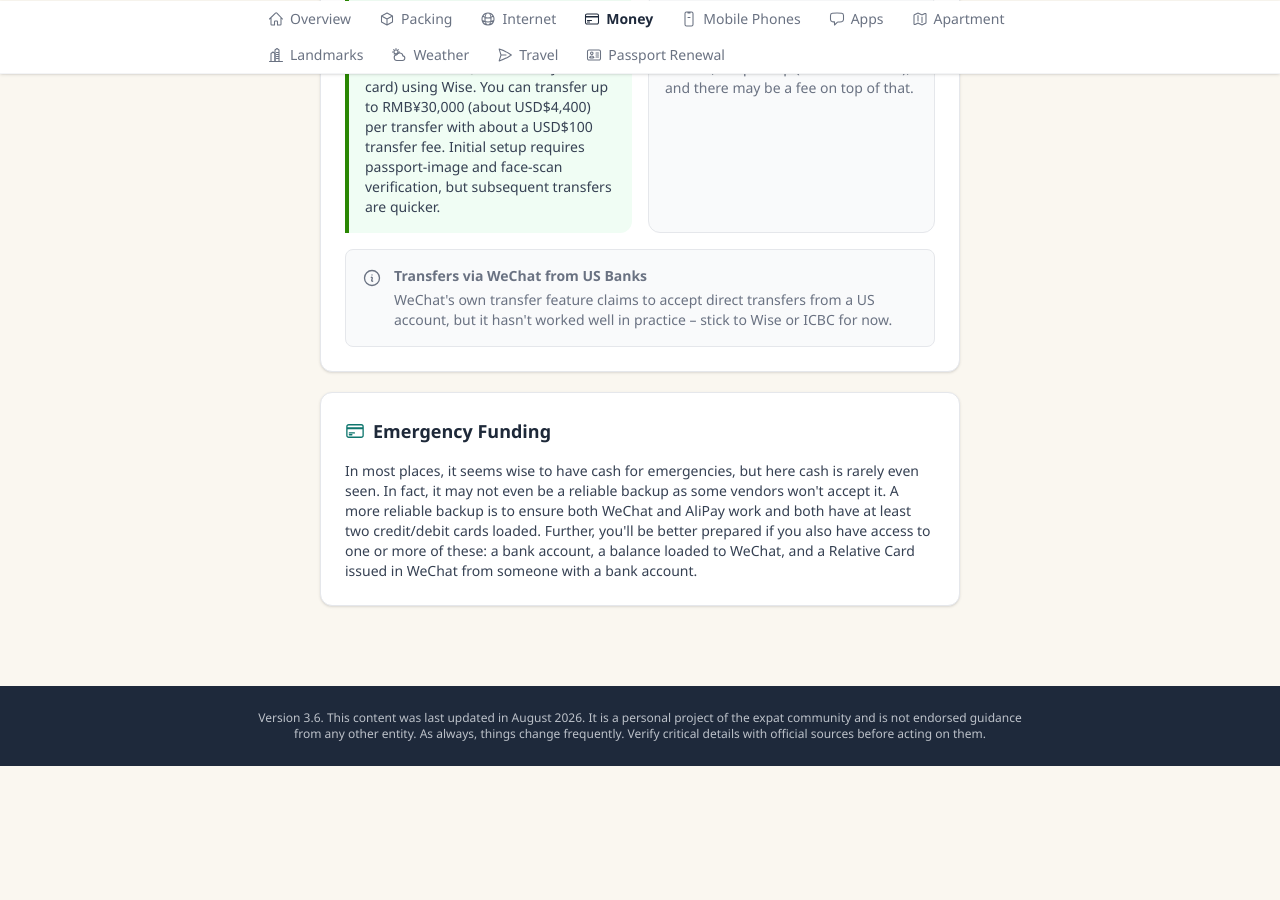
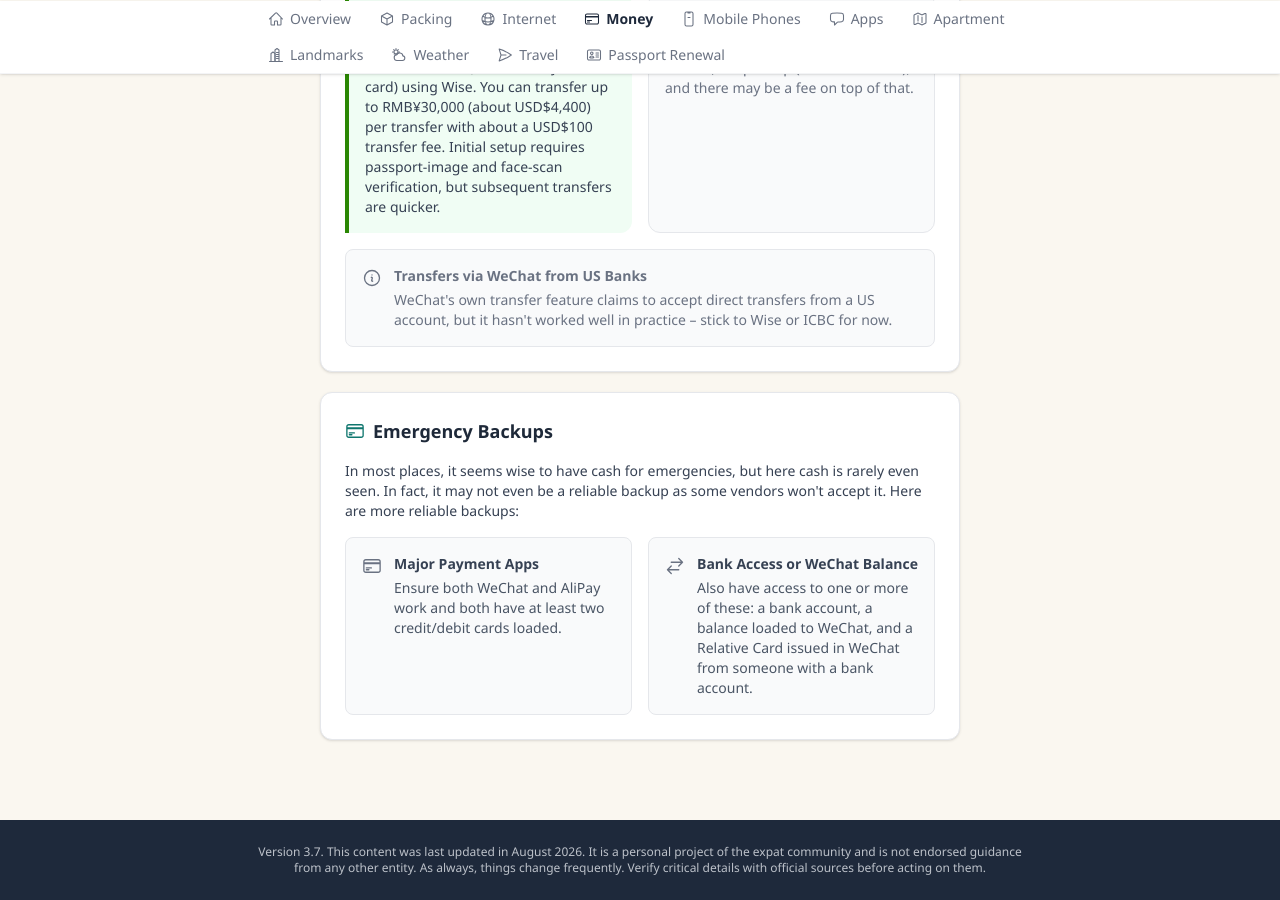
Before and after one commit to livinginshenzhen/guide, a Jekyll site: the page built from money.html, in a window 1280 px wide and 900 px high, scrolled down 1035 px. Built offline with Jekyll 4.4.1, drawn with Linux system fonts in a browser that asks for light colours; some web fonts are replaced; before the commit the page ends 1801 px from its top, so only the background shows below that.

Commit message:
Fix Alipay icon, remove identifying location reference, restructure Emergency Backups (v3.7)
- Fix Alipay entry: drop the nonexistent icon path (was rendering a
  broken image instead of the generic fallback icon)
- Mobile Phones: generalize "Arvest, Bentonville utilities" to
  "regional banks, utility companies" (same identifying-reference
  cleanup as commit 69c9211, missed in that earlier pass)
- Money: rename "Emergency Funding" to "Emergency Backups", trim the
  intro paragraph, and split the payment-app/bank-access guidance
  into two side-by-side boxes

```diff
--- a/_layouts/default.html
+++ b/_layouts/default.html
@@ -81,7 +81,7 @@
 <!-- FOOTER -->
 <footer class="bg-brand text-white mt-12 py-6" style="background-color:#1e293b;">
   <div class="max-w-4xl mx-auto px-4 text-center">
-    <p class="text-blue-300 text-xs">Version 3.6. This content was last updated in August 2026. It is a personal project of the expat community and is not endorsed guidance from any other entity. As always, things change frequently. Verify critical details with official sources before acting on them.</p>
+    <p class="text-blue-300 text-xs">Version 3.7. This content was last updated in August 2026. It is a personal project of the expat community and is not endorsed guidance from any other entity. As always, things change frequently. Verify critical details with official sources before acting on them.</p>
   </div>
 </footer>
 
--- a/assets/main.js
+++ b/assets/main.js
@@ -45,7 +45,7 @@
 
 const apps = [
   { name: "Sam's Club (China)", desc: 'The company will provide a free membership to Sam\'s Club. It does not use the US app. See App Store notes below.', icon: 'assets/icons/samsclub.jpg', url: 'https://apps.apple.com/us/app/id818237113' },
-  { name: 'Alipay', desc: 'Your backup payment method alongside WeChat. Link at least two credit/debit cards so you have a working fallback if one gets blocked.', icon: 'assets/icons/alipay.jpg', url: 'https://apps.apple.com/us/app/alipay/id333206289' },
+  { name: 'Alipay', desc: 'Your backup payment method alongside WeChat. Link at least two credit/debit cards so you have a working fallback if one gets blocked.', url: 'https://apps.apple.com/us/app/alipay/id333206289' },
   { name: 'AMap (Maps)', desc: 'Think Google Maps. Apple Maps works, but your location is purposely not accurate.', icon: 'assets/icons/amap.jpg', url: 'https://apps.apple.com/us/app/id461703208' },
   { name: 'Didi (Ride Sharing)', desc: "Think Uber or Lyft. An English interface appears after signing in. Drivers typically read off the last 4 digits of your phone number to confirm you're their rider.", icon: 'assets/icons/didi.jpg', url: 'https://apps.apple.com/us/app/id554499054' },
   { name: 'GlobalSolutions', desc: 'Health insurance management.', icon: 'assets/icons/globalsolutions.jpg', url: 'https://apps.apple.com/us/app/id500753535' },
--- a/mobile-phones.html
+++ b/mobile-phones.html
@@ -60,7 +60,7 @@
             <p class="text-xs text-gray-500 mt-1">You may also use your VPN to allow ordering eSIMs.</p>
           </div>
         </div>
-        <p class="text-xs text-gray-500 mt-3">Both providers route traffic directly through their countries so you'll be able to access Google, Facebook, and the like, but some US sites (e.g., Arvest, Bentonville utilities) may still block these connections.</p>
+        <p class="text-xs text-gray-500 mt-3">Both providers route traffic directly through their countries so you'll be able to access Google, Facebook, and the like, but some US sites (e.g., regional banks, utility companies) may still block these connections.</p>
       </div>
     </div>
 
--- a/money.html
+++ b/money.html
@@ -78,7 +78,23 @@
     <div class="bg-white rounded-xl shadow-sm border border-gray-200 p-6 space-y-4">
       <h3 class="font-bold text-lg flex items-center gap-2">
         <svg class="icon w-5 h-5 text-brand" aria-hidden="true"><use href="#ic-card"/></svg>
-        Emergency Funding
+        Emergency Backups
       </h3>
-      <p class="text-sm text-gray-700">In most places, it seems wise to have cash for emergencies, but here cash is rarely even seen. In fact, it may not even be a reliable backup as some vendors won't accept it. A more reliable backup is to ensure both WeChat and AliPay work and both have at least two credit/debit cards loaded. Further, you'll be better prepared if you also have access to one or more of these: a bank account, a balance loaded to WeChat, and a Relative Card issued in WeChat from someone with a bank account.</p>
+      <p class="text-sm text-gray-700">In most places, it seems wise to have cash for emergencies, but here cash is rarely even seen. In fact, it may not even be a reliable backup as some vendors won't accept it. Here are more reliable backups:</p>
+      <div class="grid sm:grid-cols-2 gap-4 text-sm">
+        <div class="bg-gray-50 rounded-lg border border-gray-200 p-4 flex gap-3">
+          <svg class="icon w-5 h-5 text-gray-500 flex-shrink-0 mt-0.5" aria-hidden="true"><use href="#ic-card"/></svg>
+          <div>
+            <p class="font-bold text-gray-700">Major Payment Apps</p>
+            <p class="text-gray-600 mt-1">Ensure both WeChat and AliPay work and both have at least two credit/debit cards loaded.</p>
+          </div>
+        </div>
+        <div class="bg-gray-50 rounded-lg border border-gray-200 p-4 flex gap-3">
+          <svg class="icon w-5 h-5 text-gray-500 flex-shrink-0 mt-0.5" aria-hidden="true"><use href="#ic-transfer"/></svg>
+          <div>
+            <p class="font-bold text-gray-700">Bank Access or WeChat Balance</p>
+            <p class="text-gray-600 mt-1">Also have access to one or more of these: a bank account, a balance loaded to WeChat, and a Relative Card issued in WeChat from someone with a bank account.</p>
+          </div>
+        </div>
+      </div>
     </div>
```
